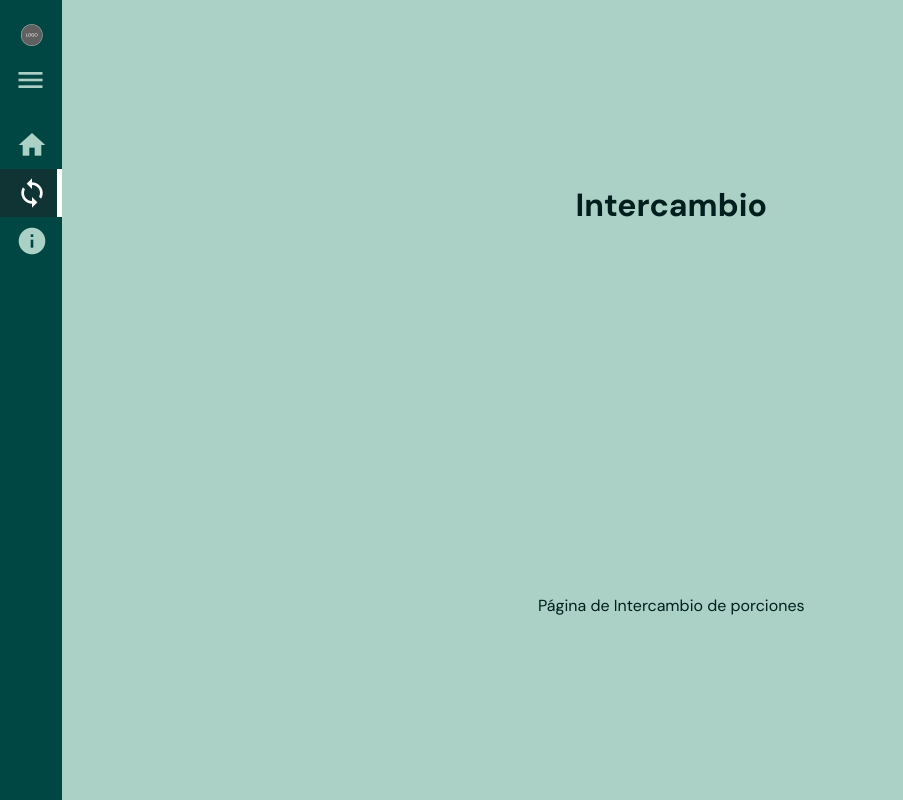
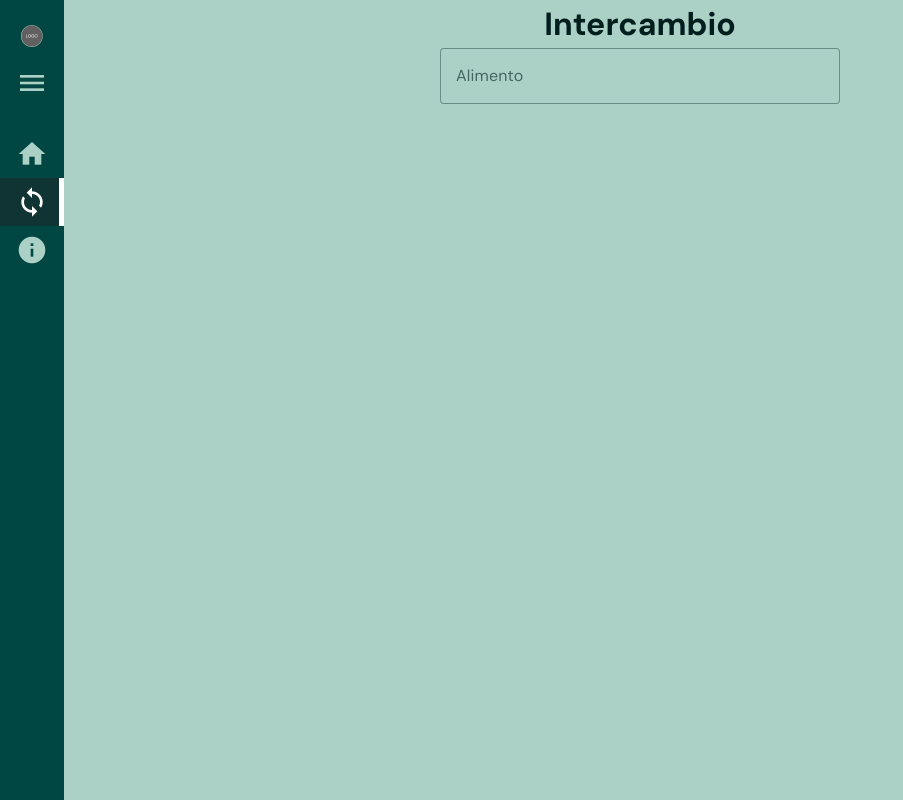
Before and after one commit to Nacho-Gmz/nutri-swap, a Vue app: page /swapper in a window 1280 px wide. Shown: the whole page, without its empty margins (0-903 px from the left). Built offline with nearby package versions, Linux system fonts and the light colour scheme.

Commit message:
Installed Vuetify and started on Home page and Swapper page

```diff
--- a/package.json
+++ b/package.json
@@ -10,7 +10,8 @@
   },
   "dependencies": {
     "vue": "^3.5.12",
-    "vue-router": "^4.5.0"
+    "vue-router": "^4.5.0",
+    "vuetify": "^3.7.6"
   },
   "devDependencies": {
     "@vitejs/plugin-vue": "^5.1.4",
--- /dev/null
+++ b/src/components/HomeCard.vue
@@ -0,0 +1,4 @@
+<template>
+    <v-card class="" title="NutriSwap" subtitle="Las porciones se volvieron sencillas" width="400"></v-card>
+
+</template>
--- a/src/components/Sidebar.vue
+++ b/src/components/Sidebar.vue
@@ -50,6 +50,7 @@ aside {
     min-height: 100vh;
     padding: 1rem;
     transition: 0.2s ease-in-out;
+    position: fixed;
 }
 
 aside .logo {
--- /dev/null
+++ b/src/components/SwapBar.vue
@@ -0,0 +1,4 @@
+<template>
+    <v-combobox label="Alimento" variant="outlined" width="400"></v-combobox>
+
+</template>
--- a/src/main.js
+++ b/src/main.js
@@ -1,6 +1,22 @@
 import { createApp } from 'vue'
+
+// Vuetify
+import 'vuetify/styles';
+import { createVuetify } from 'vuetify';
+import * as components from 'vuetify/components';
+import * as directives from 'vuetify/directives';
+
+// Components
 import App from './App.vue'
 
 import router from './router'
 
-createApp(App).use(router).mount('#app')
+const vuetify  = createVuetify({
+    components,
+    directives
+});
+
+createApp(App)
+.use(router)
+.use(vuetify)
+.mount('#app');
--- a/src/views/Home.vue
+++ b/src/views/Home.vue
@@ -1,11 +1,13 @@
 <script setup>
+import HomeCard from '@/components/HomeCard.vue';
+
 
 </script>
 
 <template>
     <div class="home-page">
-        <h1>Inicio</h1>
-        <p>Página de Inicio</p>
+        <h1>NutriSwap</h1>
+        <HomeCard></HomeCard>
     </div>
 </template>
 
--- a/src/views/Swapper.vue
+++ b/src/views/Swapper.vue
@@ -1,7 +1,12 @@
+<script setup>
+import SwapBar from '@/components/SwapBar.vue';
+
+</script>
+
 <template>
     <main class="swapper-page">
         <h1>Intercambio</h1>
-        <p>Página de Intercambio de porciones</p>
+        <SwapBar></SwapBar>
     </main>
 </template>
 
```
Also changed, not shown: 1 other file (tests, documents, lock files or other folders).
